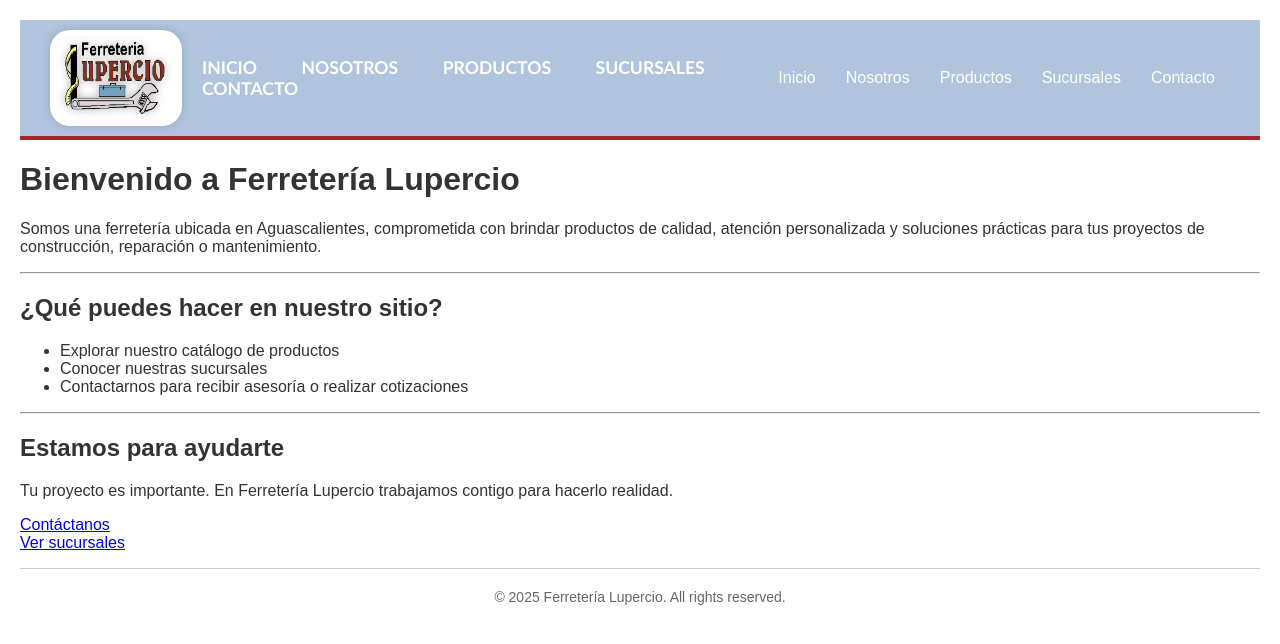
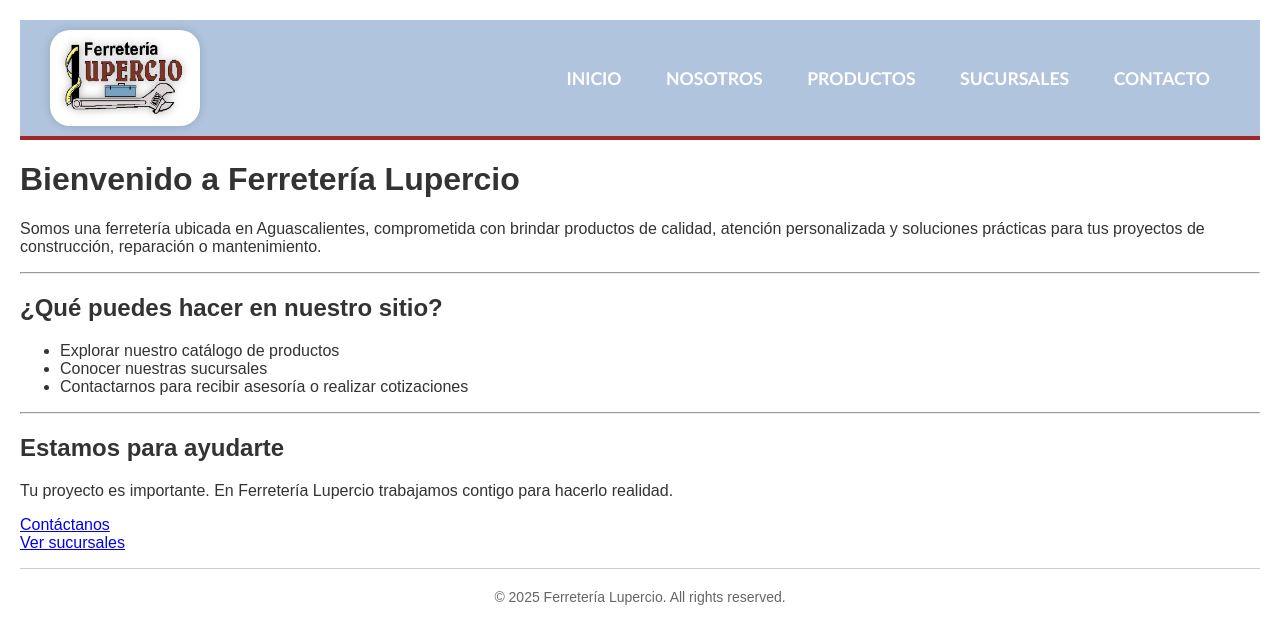
Before and after one commit to Ferreteria-Lupercio/Ferreteria-Lupercio.github.io, a Jekyll site: the page built from index.md, in a window 1280 px wide. Shown: the top 644 px of the page. Built offline with Jekyll 4.4.1, drawn with Linux system fonts in a browser that asks for light colours.

Commit message:
Remove extra nav in header

```diff
--- a/_layouts/default.html
+++ b/_layouts/default.html
@@ -98,13 +98,6 @@
     &#9776;
   </button>
 
-  <nav id="nav-menu" style="display: flex;">
-    <a href="/" style="color: white; text-decoration: none; margin: 0 15px;">Inicio</a>
-    <a href="/Nosotros" style="color: white; text-decoration: none; margin: 0 15px;">Nosotros</a>
-    <a href="/Productos" style="color: white; text-decoration: none; margin: 0 15px;">Productos</a>
-    <a href="/Sucursales" style="color: white; text-decoration: none; margin: 0 15px;">Sucursales</a>
-    <a href="/Contacto" style="color: white; text-decoration: none; margin: 0 15px;">Contacto</a>
-  </nav>
 </header>
 
 <!-- Deep red bar under header -->
```
